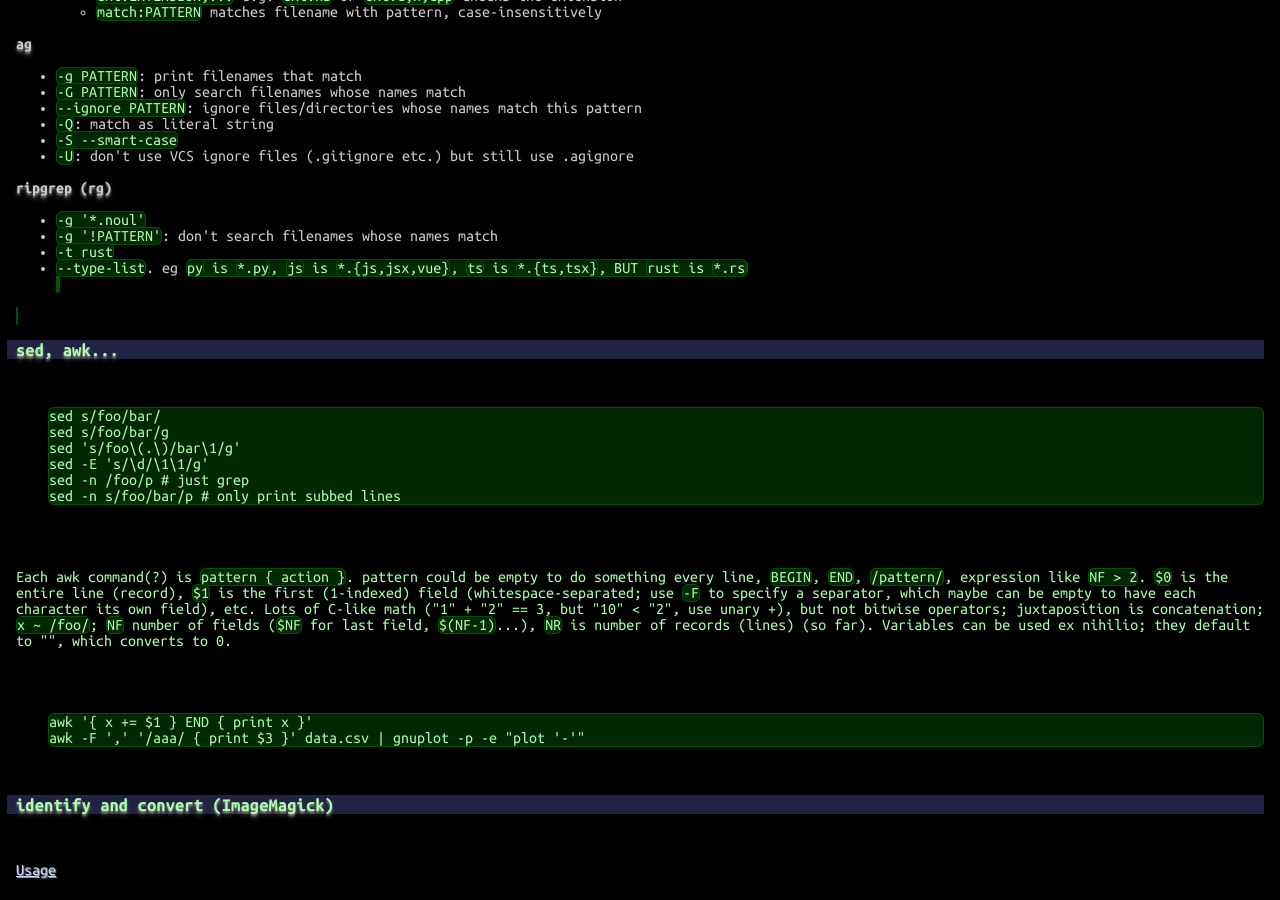
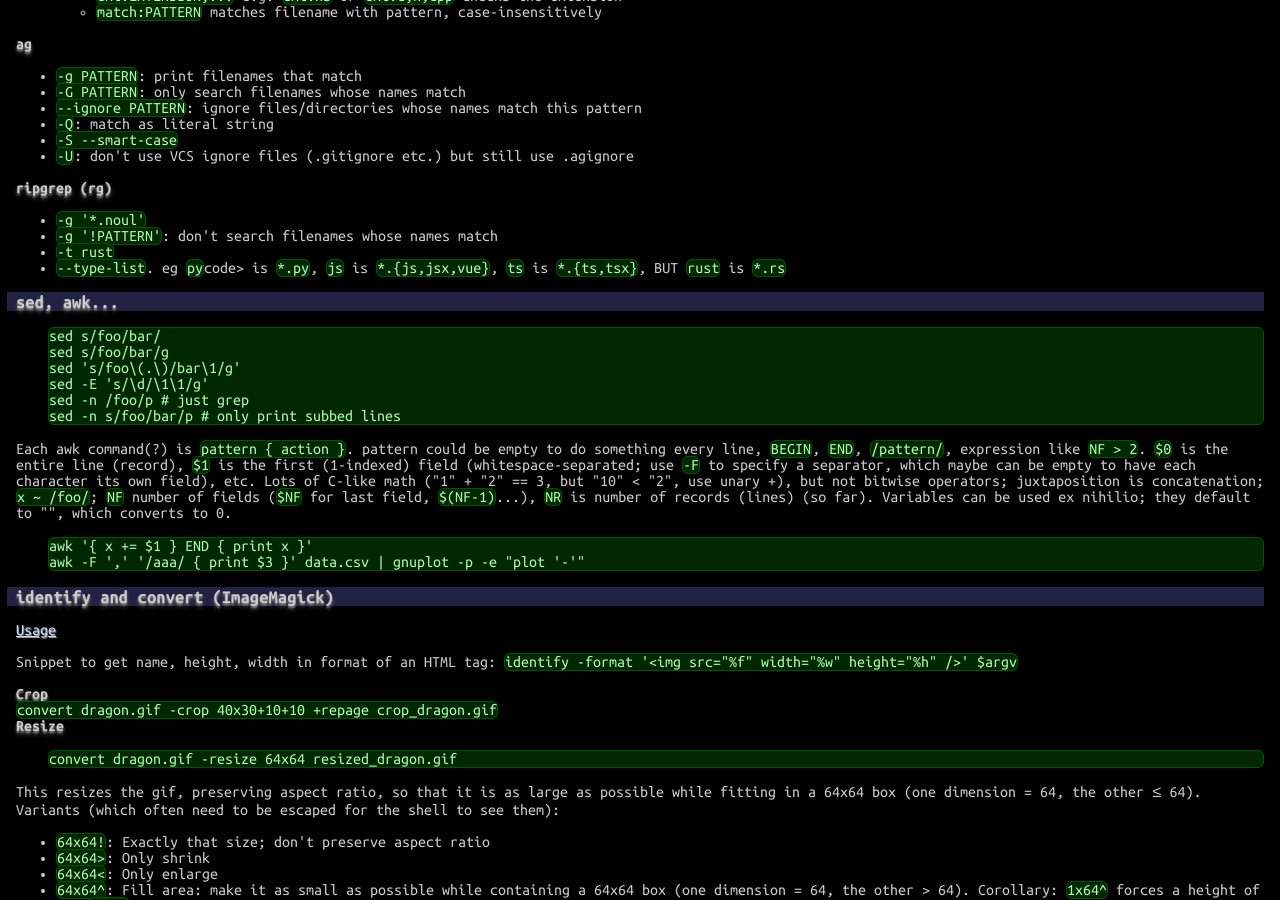
Before and after one commit to betaveros/cs, a Jekyll site: the page built from index.html, in a window 1280 px wide and 900 px high, scrolled down 55974 px. Built offline with Jekyll 4.4.1, drawn with Linux system fonts in a browser that asks for light colours.

Commit message:
Update shell.html

```diff
--- a/_includes/shell.html
+++ b/_includes/shell.html
@@ -237,7 +237,7 @@
 	<li><code>-g '*.noul'</code></li>
 	<li><code>-g '!PATTERN'</code>: don't search filenames whose names match</li>
 	<li><code>-t rust</code></li>
-	<li><code>--type-list</code>. eg <code>py<code> is <code>*.py</code>, <code>js</code> is <code>*.{js,jsx,vue}</code>, <code>ts</code> is <code>*.{ts,tsx}</code>, BUT <code>rust</code> is <code>*.rs</code></li>
+	<li><code>--type-list</code>. eg <code>py</code>code> is <code>*.py</code>, <code>js</code> is <code>*.{js,jsx,vue}</code>, <code>ts</code> is <code>*.{ts,tsx}</code>, BUT <code>rust</code> is <code>*.rs</code></li>
 </ul>
 
 <h3>sed, awk...</h3>
```
